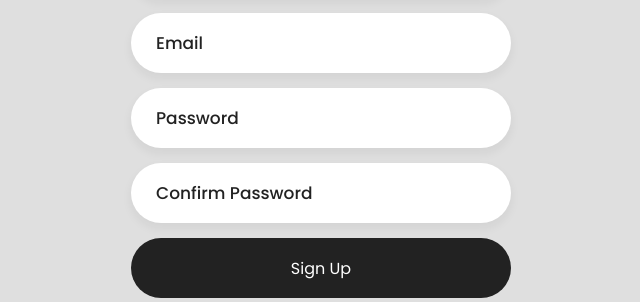
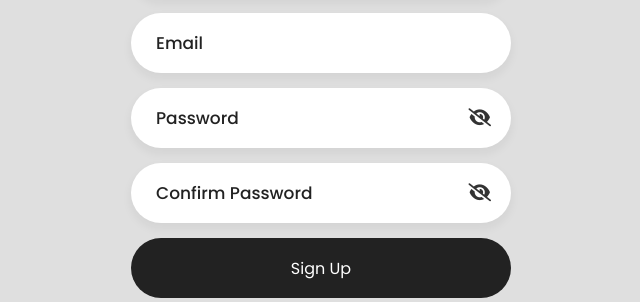
Before and after one commit to Vendel098/Calander, a PHP site: page /register.html in a window 1280 px wide. Shown: the part 347-649 px from the top of the page, without its empty margins (319-959 px from the left). Run offline with PHP 8.4, Linux system fonts and the light colour scheme.

Commit message:
Add files via upload

```diff
--- a/login.css
+++ b/login.css
@@ -35,17 +35,31 @@ body{
     font-weight: 600;
 }
 
+.input-box{
+    position: relative;
+    margin-bottom: 15px;
+}
+
 .input-box .input-field{
     width: 100%;
     height: 60px;
     font-size: 17px;
     padding: 0 25px;
-    margin-bottom: 15px;
+    padding-right: 50px;
     border-radius: 30px;
     border: none;
     box-shadow: 0px 5px 10px 1px rgba(0,0,0,0.05);
     outline: none;
     transition: .3s;
+}
+
+.input-box i{
+    position: absolute;
+    right: 20px;
+    top: 50%;
+    transform: translateY(-50%);
+    font-size: 18px;
+    color: #333;
 }
 
 ::placeholder{
--- a/login.html
+++ b/login.html
@@ -4,6 +4,8 @@
     <meta charset="UTF-8">
     <meta name="viewport" content="width=device-width, initial-scale=1.0">
     <link rel="stylesheet" href="login.css">
+    <script src="main.js" defer></script>
+    <link rel="stylesheet" href="https://cdnjs.cloudflare.com/ajax/libs/font-awesome/6.7.2/css/all.min.css">
     <title>Login</title>
 </head>
 <body>
@@ -18,6 +20,7 @@
 
         <div class="input-box">
             <input type="password" class="input-field" placeholder="Password" autocomplete="off" required>
+            <i class="fa-sharp fa-solid fa-eye-slash"></i>
         </div>
 
         <div class="input-submit">
--- a/main.js
+++ b/main.js
@@ -1,3 +1,25 @@
+<<<<<<< HEAD
+document.querySelectorAll('.input-box i').forEach(icon => {
+  const input = icon.parentElement.querySelector('input[type="password"]');
+
+  if (input) {
+    icon.addEventListener('click', () => {
+      if (input.type === 'password') {
+        input.type = 'text';
+        icon.classList.remove('fa-sharp fa-solid fa-eye-slash');
+        icon.classList.add('fa-sharp fa-solid fa-eye');
+      }
+      else {
+        input.type = 'password';
+        icon.classList.remove('fa-sharp fa-solid fa-eye');
+        icon.classList.add('fa-sharp fa-solid fa-eye-slash');
+      }
+    });
+
+    icon.style.cursor = 'pointer';
+  }
+});
+=======
 const monthNames = ["Január","Február","Március","Április","Május","Június","Július","Augusztus","Szeptember","Október","November","December"];
 
 let currentMonth = new Date().getMonth();
@@ -47,7 +69,7 @@ function createDay(num, isOther = false, isToday = false) {
     e.preventDefault();
     day.classList.remove("drag-over");
     const text = e.dataTransfer.getData("text");
-    const color = e.dataTransfer.getData("color") || "#4b63a5ff";
+    const color = e.dataTransfer.getData("color") || "#1e88e5";
 
     if (!text) return;
 
@@ -99,3 +121,4 @@ function nextMonth() {
 }
 
 renderCalendar();
+>>>>>>> 3eaf64443b69b2035eaa6e7e7a5b1579f6bb8b52
--- a/register.html
+++ b/register.html
@@ -5,6 +5,8 @@
     <meta name="viewport" content="width=device-width, initial-scale=1.0">
     <title>Register</title>
     <link rel="stylesheet" href="login.css">
+    <link rel="stylesheet" href="https://cdnjs.cloudflare.com/ajax/libs/font-awesome/6.7.2/css/all.min.css">
+    <script src="main.js" defer></script>
 </head>
 <body>
     <div class="login-box">
@@ -26,10 +28,12 @@
 
         <div class="input-box">
             <input type="password" class="input-field" placeholder="Password" autocomplete="off" required>
+            <i class="fa-sharp fa-solid fa-eye-slash"></i>
         </div>
 
         <div class="input-box">
             <input type="password" class="input-field" placeholder="Confirm Password" autocomplete="off" required>
+            <i class="fa-sharp fa-solid fa-eye-slash"></i>
         </div>
 
         <div class="input-submit">
```
Also changed, not shown: main.css (+6 -5 lines).
